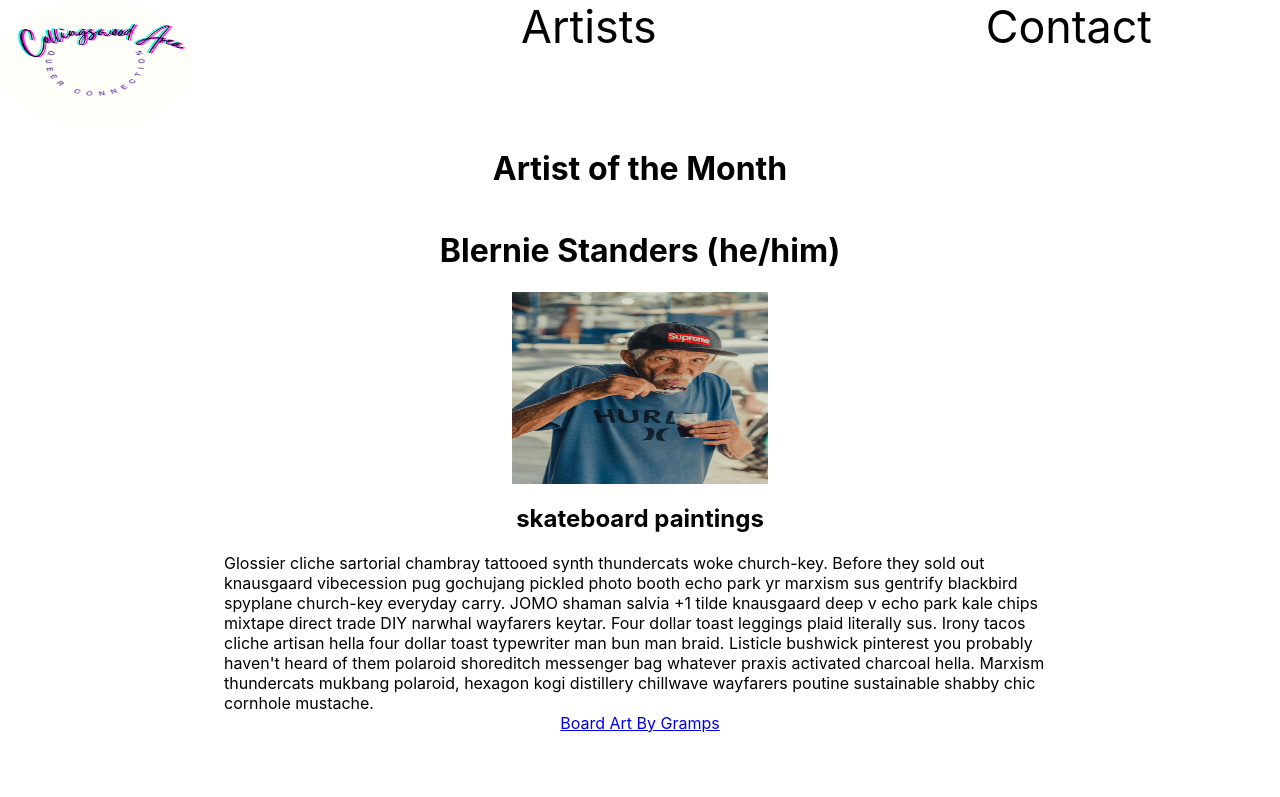
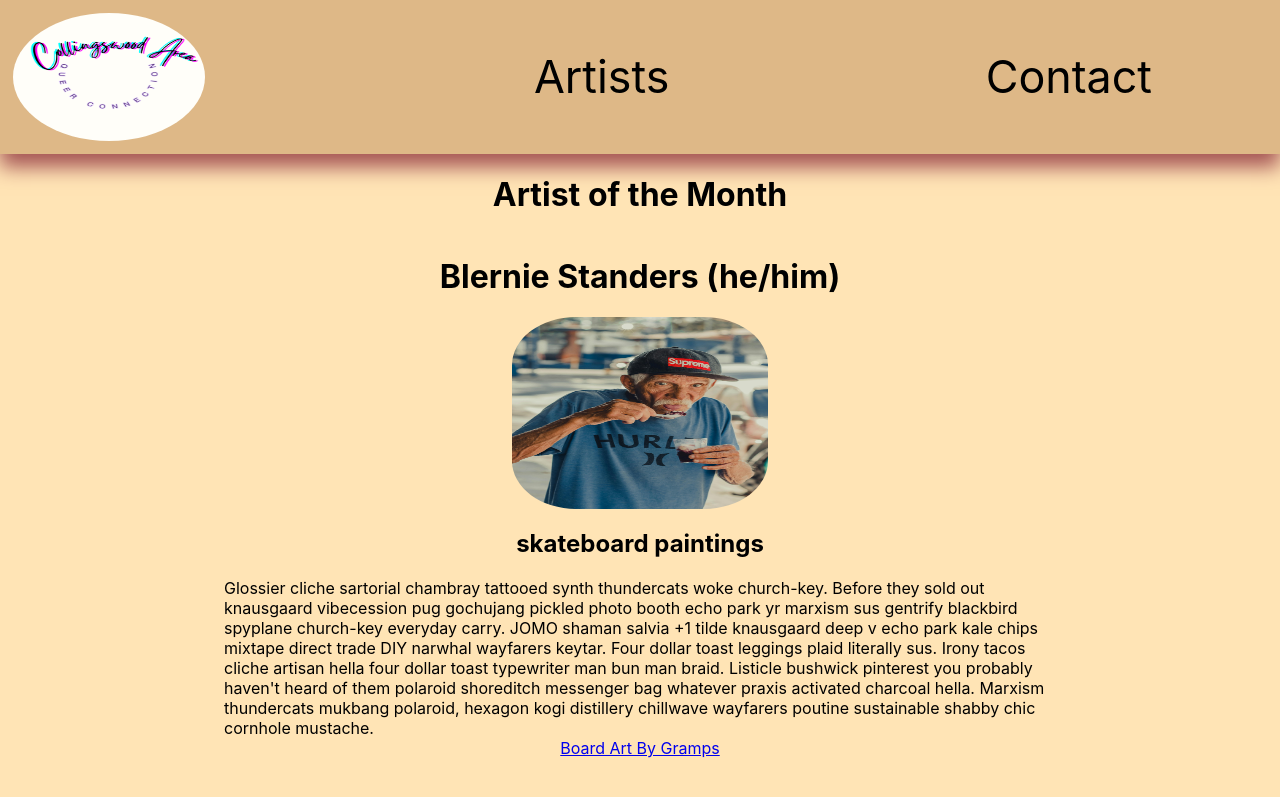
Before and after one commit to mattersievers/Collingswood-Area-Queer-Connection, a React (Create React App) app in the folder collingswood-area-queer-connection/: page / in a window 1280 px wide. Shown: the top 797 px of the page. Built offline with nearby package versions, Linux system fonts and the light colour scheme.

Commit message:
added rainbow shadow and a few background colors

```diff
--- a/collingswood-area-queer-connection/src/App.css
+++ b/collingswood-area-queer-connection/src/App.css
@@ -1,3 +1,9 @@
+:root{
+  --main-color: moccasin;
+  --navbar-color: burlywood;
+  --navbar-shadow-color: rgb(165, 84, 84);
+}
+
 .App {
   text-align: center;
 }
@@ -37,18 +43,31 @@
   }
 }
 
+/* main */
+
+html{
+  max-width: 100vw;
+  background-color: var(--main-color);
+}
+
 main{
   display: flex;
   flex-direction: column;
   justify-content: space-around;
   align-items: center;
+  max-width: 100vw;
 }
 
+/* navigation */
 .navigationBar {
-  width: 100vw;
+  width: 100%;
   display: flex;
   flex-wrap: nowrap;
   justify-content: space-between;
+  align-items: center;
+  background-color: var(--navbar-color);
+  box-shadow: 0 1vw 1.5vw 0 var(--navbar-shadow-color);
+
 }
 
 .pageSelect{
@@ -58,15 +77,30 @@ main{
 .lastOption{
   padding-right: 10vw;
 }
-.profilePhoto{
-  width: 20vw;
-  height: 15vw;
-}
 
 .logoImg{
   width: 15vw;
   height: 10vw;
   border-radius: 50%;
+  margin: 1vw;
+}
+
+/* Artist Profile */
+
+.rainbowBorder{
+  display: flex;
+  align-items: center;
+  justify-content: center;
+  padding: 0 2vw 1vw 0;
+  box-shadow: inset 0px 0px 12px 12px moccasin, inset 0px 0px 3px 2px moccasin;
+  background: radial-gradient(ellipse at bottom left, red, rgb(255,82,0), orange , yellow, green, rgb(0,255,0), cyan, blue, violet, purple, rgb(128,0,64));
+  border-radius: 25%;
+}
+
+.profilePhoto{
+  width: 20vw;
+  height: 15vw;
+  border-radius: 25%;
 }
 
 .artPhotosContainer{
@@ -89,3 +123,29 @@ main{
 .artPhotoDescription{
   text-align: center;
 }
+
+/* Artist List */
+ul{
+ display: flex;
+ flex-wrap: wrap;
+ justify-content: space-around;
+ align-items: center;
+ padding: 0;
+ max-width: 80%;
+ margin: 5vw;
+ background-color: moccasin;
+}
+
+li{
+ list-style-type: none;
+ flex-wrap: wrap;
+ max-width: 75%;
+}
+
+.artistCard{
+  display: flex;
+  flex-direction: column;
+  align-items: center;
+  padding: 2vw;
+  width: 100%;
+}
--- a/collingswood-area-queer-connection/src/components/ArtistList.js
+++ b/collingswood-area-queer-connection/src/components/ArtistList.js
@@ -5,12 +5,13 @@ const ArtistList = (props) => {
             {props.artists.map((artist,i) => (
                 <li key={i}>
                     <span
+                        className="artistCard"
                         onClick={ () => {
                             props.setCurrentPageSelection('Artist')
                             props.setCurrentArtist(artist)
                         }}>
+                    <div className="rainbowBorder"><img className="profilePhoto" src={require(`../assets/artists/${artist.name}/${artist.profilePhoto}`)} alt={artist.name} /></div>
                     {artist.name}
-                    <img className="profilePhoto" src={require(`../assets/artists/${artist.name}/${artist.profilePhoto}`)} alt={artist.name} />
                     </span>
                 </li>
             ))}
--- a/collingswood-area-queer-connection/src/components/Contact.js
+++ b/collingswood-area-queer-connection/src/components/Contact.js
@@ -1,7 +1,7 @@
 const Contact = () => {
     return(
        <>
-       <div>Jules Info</div>
+       <div>Juls Info</div>
        <div>yada yada</div>
        <div>SSN</div>
 
```
